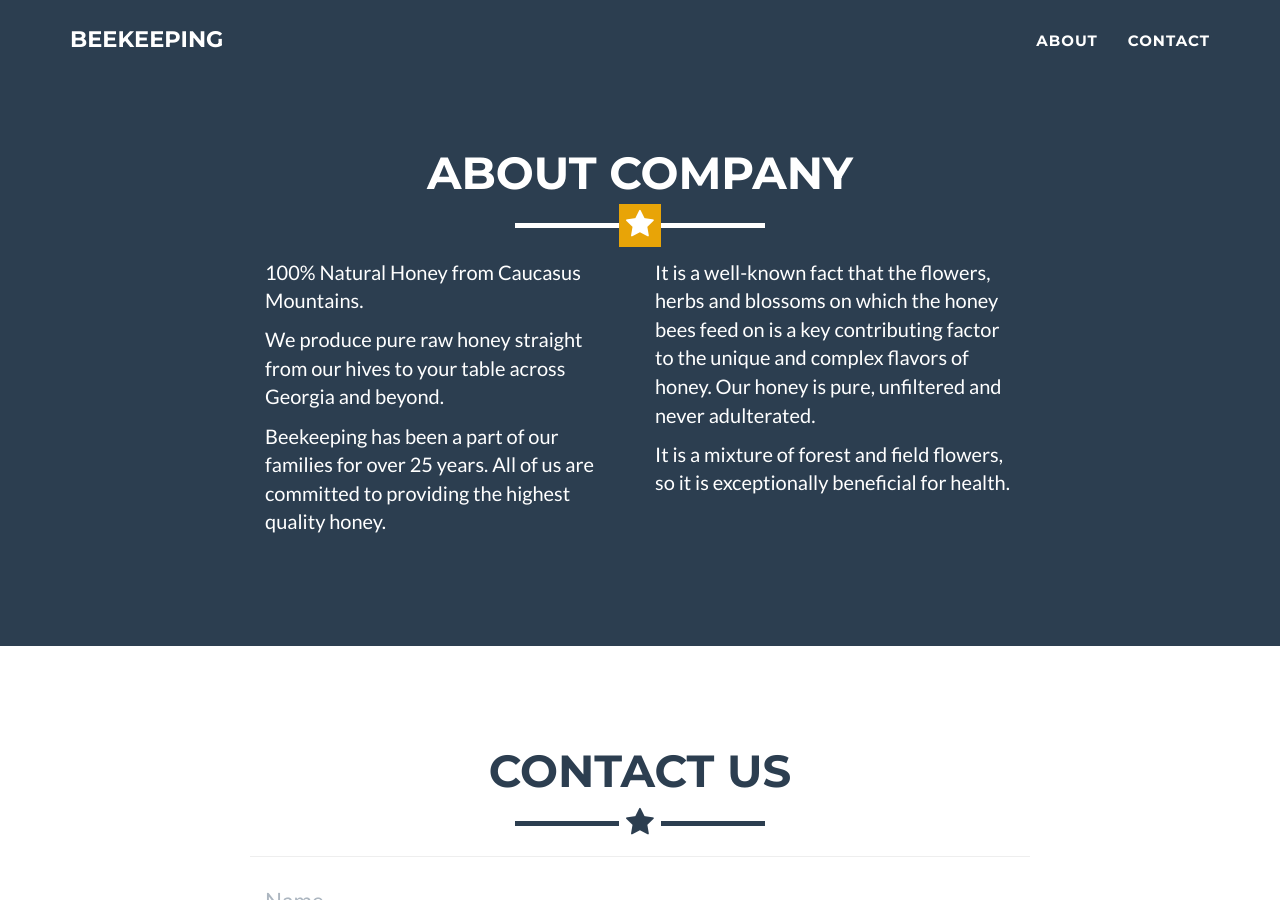
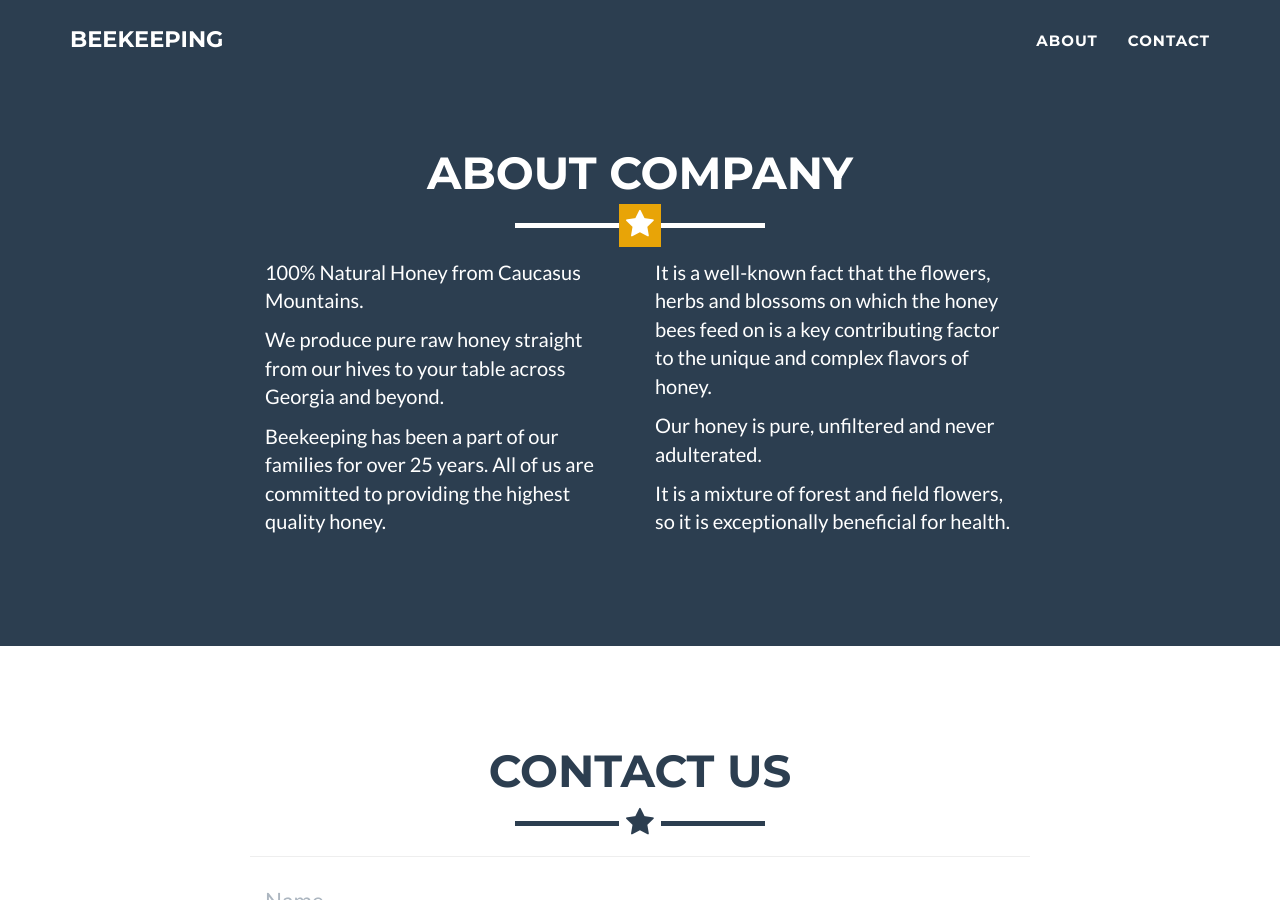
Before and after one commit to beekeeping/beekeeping.github.io, a Jekyll site: the page built from index.html, in a window 1280 px wide and 900 px high, scrolled down 681 px. Built offline with Jekyll 4.4.1, drawn with Linux system fonts in a browser that asks for light colours.

Commit message:
update about

```diff
--- a/_includes/about.html
+++ b/_includes/about.html
@@ -21,7 +21,10 @@
             <div class="col-lg-4">
                 <p>
                     It is a well-known fact that the flowers, herbs and blossoms on which the honey bees feed on is a
-                    key contributing factor to the unique and complex flavors of honey. Our honey is pure, unfiltered
+                    key contributing factor to the unique and complex flavors of honey.
+                </p>
+                <p>
+                    Our honey is pure, unfiltered
                     and never adulterated.
                 </p>
                 <p>It is a mixture of forest and field flowers, so it is exceptionally beneficial for health.</p>
```
